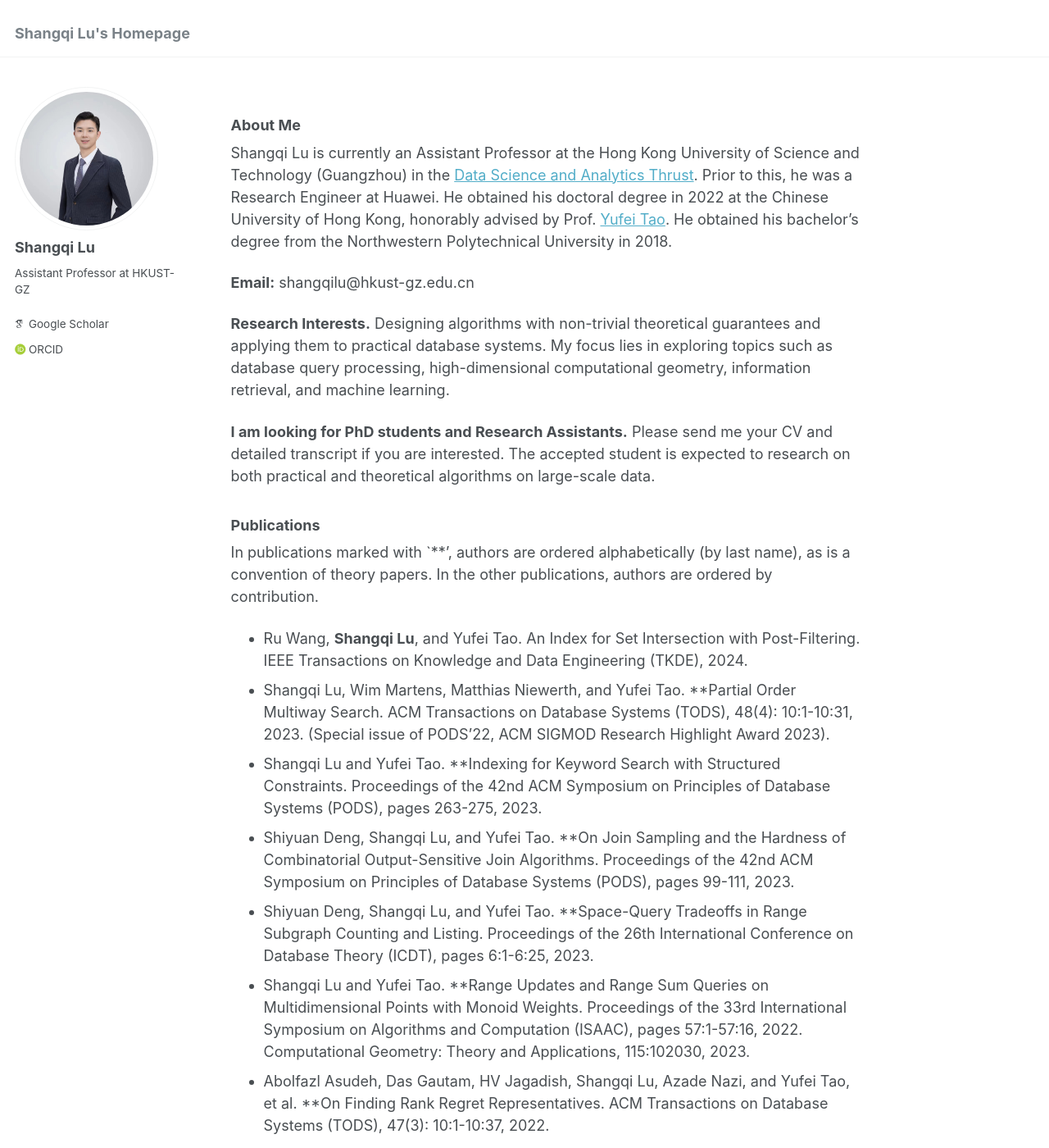
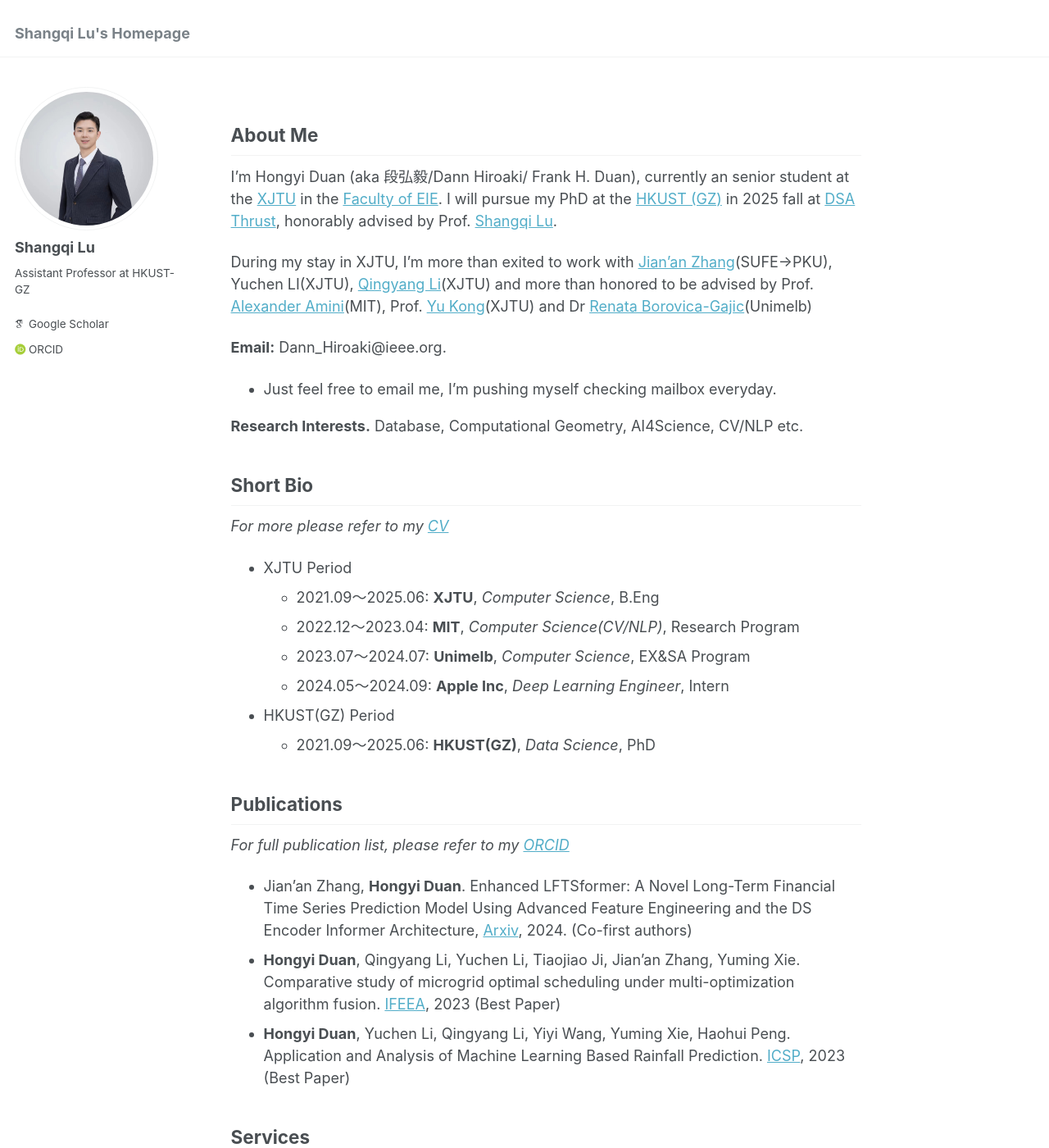
Before and after one commit to nanfangxiansheng/diangun.github.io, a Jekyll site: the page built from _pages/about.md, in a window 1280 px wide and 1400 px high. Shown: the whole window at 82% size. Built offline with Jekyll 4.4.1, drawn with Linux system fonts in a browser that asks for light colours; some web fonts are replaced; some of the changed text lies outside the part shown.

```diff
--- a/_pages/about.md
+++ b/_pages/about.md
@@ -11,42 +11,41 @@ redirect_from:
     display: none;
   }
 </style>
+## About Me
 
-### About Me
+I'm Hongyi Duan  (aka 段弘毅/Dann Hiroaki/ Frank H. Duan), currently an senior student at the [XJTU](http://en.xjtu.edu.cn/) in the [Faculty of EIE](https://eie.xjtu.edu.cn/en/index.htm). I will pursue my PhD at the [HKUST (GZ)](https://www.hkust-gz.edu.cn/zh/) in 2025 fall at [DSA Thrust](https://dsa.hkust-gz.edu.cn/), honorably advised by Prof. [Shangqi Lu](https://shangqilu.github.io/).
 
-Shangqi Lu is currently an Assistant Professor at the Hong Kong University of Science and Technology (Guangzhou) in the [Data Science and Analytics Thrust](https://dsa.hkust-gz.edu.cn/). Prior to this, he was a Research Engineer at Huawei. He obtained his doctoral degree in 2022 at the Chinese University of Hong Kong, honorably advised by Prof. [Yufei Tao](https://www.cse.cuhk.edu.hk/~taoyf/). He obtained his bachelor's degree from the Northwestern Polytechnical University in 2018.
+During my stay in XJTU, I'm more than exited to work with [Jian'an Zhang](https://scholar.google.com/citations?user=_GX9j1YAAAAJ&hl=zh-CN)(SUFE→PKU), Yuchen LI(XJTU), [Qingyang Li](https://cn.linkedin.com/in/kon-li/zh-cn)(XJTU) and more than honored to be advised by Prof. [Alexander Amini](https://www.mit.edu/~amini/)(MIT), Prof. [Yu Kong](https://gr.xjtu.edu.cn/en/web/yukong)(XJTU) and Dr [Renata Borovica-Gajic](https://findanexpert.unimelb.edu.au/profile/794609-renata-borovica-gajic)(Unimelb)
 
-**Email:** shangqilu@hkust-gz.edu.cn
+**Email:** Dann_Hiroaki@ieee.org.
 
-**Research Interests.** Designing algorithms with non-trivial theoretical guarantees and applying them to practical database systems. My focus lies in exploring topics such as database query processing, high-dimensional computational geometry, information retrieval, and machine learning.
+- Just feel free to email me, I'm pushing myself checking mailbox everyday.
 
+**Research Interests.** Database, Computational Geometry, AI4Science, CV/NLP etc.
 
-**I am looking for PhD students and Research Assistants.** Please send me your CV and detailed transcript if you are interested. The accepted student is expected to research on both practical and theoretical algorithms on large-scale data.
+## Short Bio
 
-### Publications
+*For more please refer to my [CV](https://raw.githubusercontent.com/DANNHIROAKI/New-Picture-Bed/main/img/CV_2_Pages_EN.pdf)*
 
-In publications marked with `**', authors are ordered alphabetically (by last name), as is a convention of theory papers. In the other publications, authors are ordered by contribution.
+- XJTU Period
+  - 2021.09～2025.06: **XJTU**, *Computer Science*, B.Eng
+  - 2022.12～2023.04: **MIT**, *Computer Science(CV/NLP)*, Research Program
+  - 2023.07～2024.07: **Unimelb**, *Computer Science*, EX&SA Program
+  - 2024.05～2024.09: **Apple Inc**, *Deep Learning Engineer*, Intern
+- HKUST(GZ) Period
+  - 2021.09～2025.06: **HKUST(GZ)**, *Data Science*, PhD
 
-- Ru Wang, **Shangqi Lu**, and Yufei Tao. An Index for Set Intersection with Post-Filtering. IEEE Transactions on Knowledge and Data Engineering (TKDE), 2024.
-- Shangqi Lu, Wim Martens, Matthias Niewerth, and Yufei Tao. **Partial Order Multiway Search. ACM Transactions on Database Systems (TODS), 48(4): 10:1-10:31, 2023. (Special issue of PODS'22, ACM SIGMOD Research Highlight Award 2023).
-- Shangqi Lu and Yufei Tao. **Indexing for Keyword Search with Structured Constraints. Proceedings of the 42nd ACM Symposium on Principles of Database Systems (PODS), pages 263-275, 2023.
-- Shiyuan Deng, Shangqi Lu, and Yufei Tao. **On Join Sampling and the Hardness of Combinatorial Output-Sensitive Join Algorithms. Proceedings of the 42nd ACM Symposium on Principles of Database Systems (PODS), pages 99-111, 2023.
-- Shiyuan Deng, Shangqi Lu, and Yufei Tao. **Space-Query Tradeoffs in Range Subgraph Counting and Listing. Proceedings of the 26th International Conference on Database Theory (ICDT), pages 6:1-6:25, 2023.
-- Shangqi Lu and Yufei Tao. **Range Updates and Range Sum Queries on Multidimensional Points with Monoid Weights. Proceedings of the 33rd International Symposium on Algorithms and Computation (ISAAC), pages 57:1-57:16, 2022. Computational Geometry: Theory and Applications, 115:102030, 2023.
-- Abolfazl Asudeh, Das Gautam, HV Jagadish, Shangqi Lu, Azade Nazi, and Yufei Tao, et al. **On Finding Rank Regret Representatives. ACM Transactions on Database Systems (TODS), 47(3): 10:1-10:37, 2022.
-- Shangqi Lu, Wim Martens, Matthias Niewerth, and Yufei Tao. **Optimal Algorithms for Multiway Search on Partial Orders. Proceedings of the 41st ACM Symposium on Principles of Database Systems (PODS), pages 175-187, 2022.
-- Shangqi Lu and Yufei Tao. **Towards Optimal Dynamic Indexes for Approximate (and Exact) Triangle Counting. Proceedings of the 24th International Conference on Database Theory (ICDT), pages 6:1-6:23, 2021.
-- Yufei Tao and **Shangqi Lu.** From Online to Non-i.i.d. Batch Learning. Proceedings of the 26th ACM International Conference On Knowledge Discovery and Data Mining (SIGKDD), pages 328-337, 2020.
+## Publications
 
-### Awards
+*For full publication list, please refer to my [ORCID](https://orcid.org/0000-0002-2082-5363)*
 
-- SIGMOD Research Highlight Award 2023
-- CCF Outstanding Undergraduate Award 2017
-- National Scholarship in China, 2015, 2016, 2017
+- Jian'an Zhang, **Hongyi Duan**. Enhanced LFTSformer: A Novel Long-Term Financial Time Series Prediction Model Using Advanced Feature Engineering and the DS Encoder Informer Architecture, [Arxiv](https://arxiv.org/abs/2310.01884), 2024. (Co-first authors)
+- **Hongyi Duan**, Qingyang Li, Yuchen Li, Tiaojiao Ji, Jian'an Zhang, Yuming Xie. Comparative study of microgrid optimal scheduling under multi-optimization algorithm fusion. [IFEEA](https://ieeexplore.ieee.org/abstract/document/10429466), 2023 (Best Paper)
+- **Hongyi Duan**, Yuchen Li, Qingyang Li, Yiyi Wang, Yuming Xie, Haohui Peng. Application and Analysis of Machine Learning Based Rainfall Prediction. [ICSP](https://ieeexplore.ieee.org/document/10248891), 2023 (Best Paper)
 
-### Teaching
+## Services
 
-- Teaching Assistant: CSCI5010 Practical Computational Geometry Algorithms, Spring 2021
-- Teaching Assistant: CMSC5724 Data Mining and Knowledge Discovery, Fall 2018, Fall 2019, Fall 2020
-- Teaching Assistant: CSCI2100 Data Structures, Fall 2018, Fall 2020
-- Teaching Assistant: CSCI3160: Design and Analysis of Algorithms, Fall 2019
+- Reviewer for *[Computational economics](https://link.springer.com/journal/10614)* (JCR-3)
+- Reviewer for [IEEE Access](https://ieeeaccess.ieee.org/) (JCR-2)
+- Student Member of IEEE and IEEE computer society
+- Student Member of ACM
```
